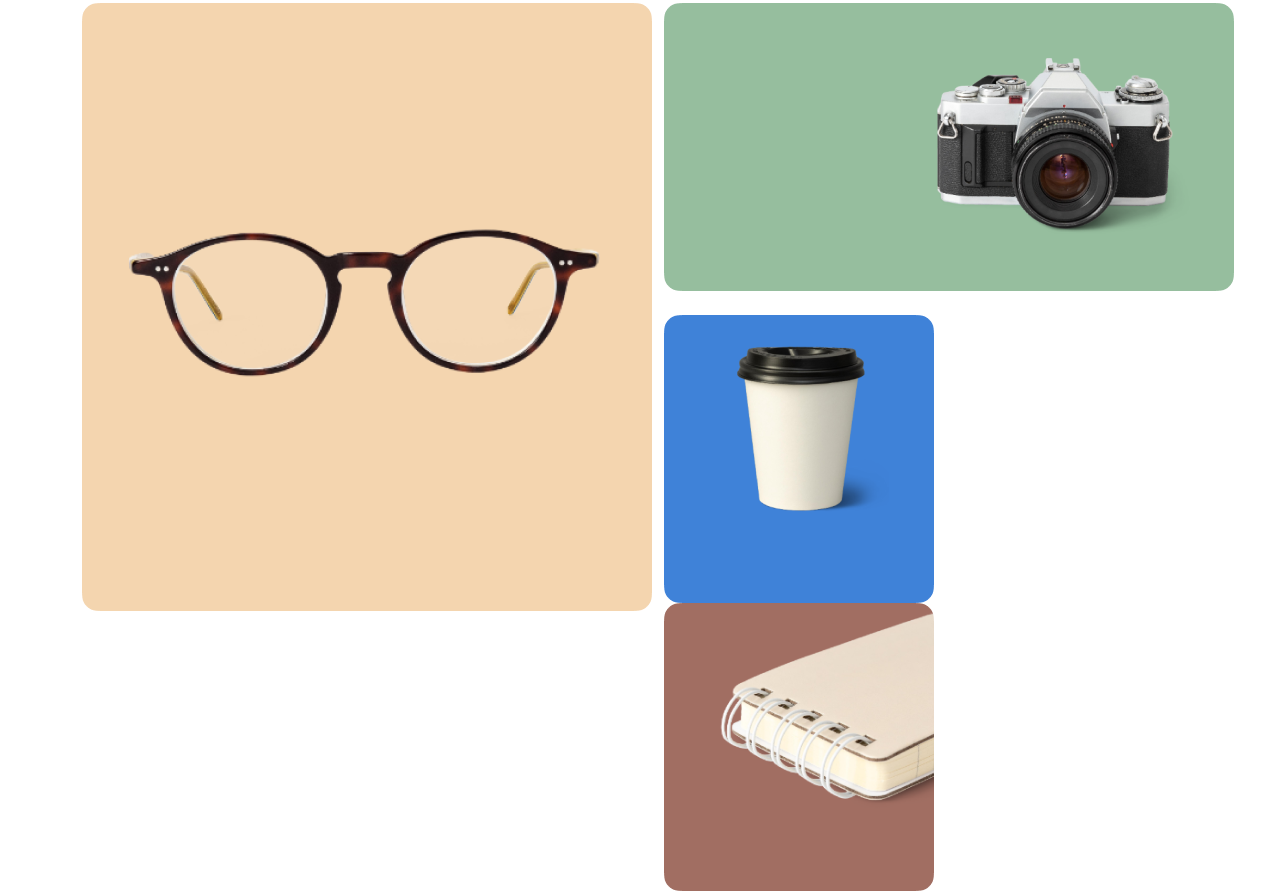
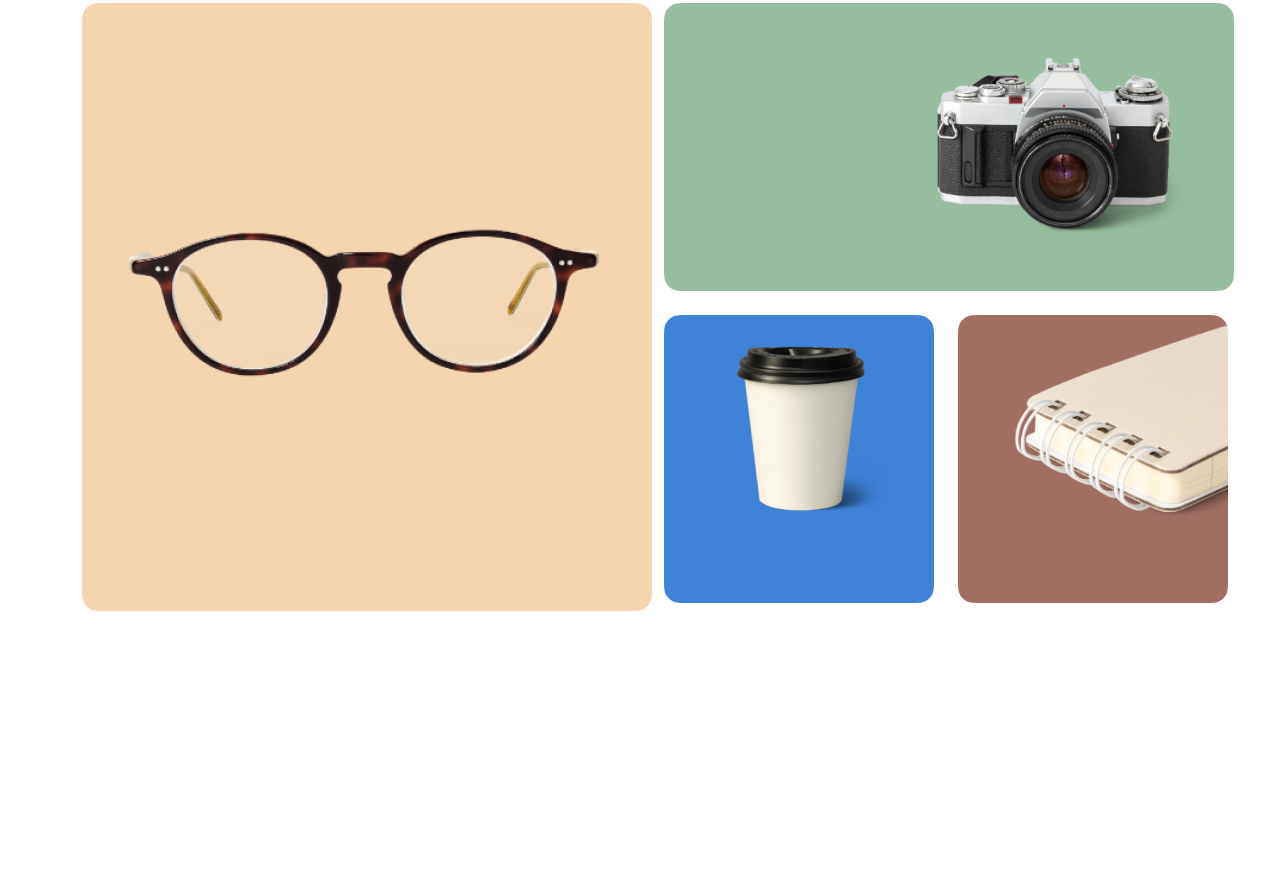
Before and after one commit to imronshoimov/Lawyer-project, a plain HTML site: page index.html in a window 1280 px wide. Shown: the part 1445-2336 px from the top of the page. After the commit the page ends 2056 px from the top, so only its background shows below. Drawn offline with Linux system fonts and the light colour scheme.

Commit message:
Correct mistakes

```diff
--- a/index.html
+++ b/index.html
@@ -139,9 +139,9 @@
                     <div>
                         <img src="./img/photop.png" alt="photop">
                     </div>
-                    <div class="mt-4 justify-content-between">
-                        <img src="./img/coffe.png" alt="coffe">
-                        <img class="" src="./img/note.png" alt="notebook">
+                    <div class="mt-4 d-flex">
+                        <img class="me-4" src="./img/coffe.png" alt="coffe">
+                        <img src="./img/note.png" alt="notebook">
                     </div>
                 </div>
             </div>
```
